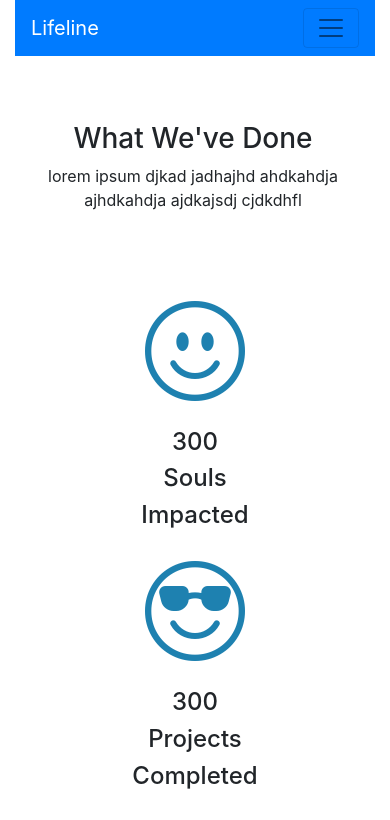
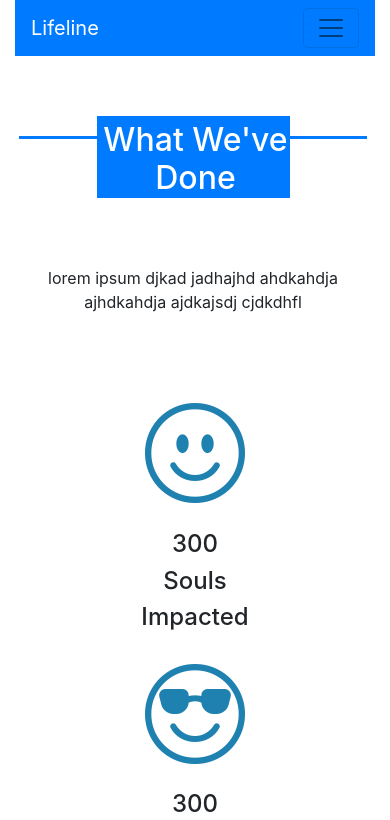
Before and after one commit to TsikaBullRat/website, a React (Create React App) app: page /impacts in a window 390 px wide. Shown: the top 820 px of the page. Built offline with nearby package versions, Linux system fonts and the light colour scheme.

Commit message:
Minute changes

```diff
--- a/src/App.css
+++ b/src/App.css
@@ -1,3 +1,6 @@
+body{
+  overflow-x: hidden;
+}
 .logos{
 padding-top:50px;
 margin-left: 30%;
@@ -42,13 +45,6 @@ i{
   background-color: white;
 }
 
-/*.row{
-margin-left:0.1%;
-font-size: larger;
-padding-top: 50px;
-
-}*/
-
 .impact_box{
   margin-left: 10px;
   margin-right: 10px;
@@ -67,7 +63,6 @@ padding-top: 50px;
 
 .deco_box_home{
   display: block;
-  /*width:300px;*/
   height:300px;
 }
 .header{
@@ -79,11 +74,11 @@ margin-left:60%;
 padding-top: 5%;
 }
 .back{
-  background-image: url("./assets/limping_hand.jpg");
+  background:#ffffff;
   background-size: 100% auto;
   background-position: center;
   background-repeat:no-repeat;
-  /*text-shadow: 1px 1px #000000;*/
+  padding: 80px 0px 80px 0px;
   color: #fff;
 }
 .space{
@@ -112,3 +107,72 @@ padding-top: 5%;
   width: 10px;
   background-color: #000;
 }
+.line{
+  display: block;
+  margin-top: 20px;
+  background-color: #007bff;
+  height: 3px;
+  width: 20%;
+}
+.about_us_box > h2{
+  background-color: #007bff;
+  padding-top: 5px;
+  padding-left: 5px;
+}
+.about_us_box{
+  color: #fff;
+  text-align: center;
+  margin-top: 60px;
+  margin-bottom: 60px;
+  justify-content: center;
+}
+.list_repsonder{
+  margin-left: 270px;
+  width: 350px;
+}
+.footer_nav ul{
+  list-style: none;
+}
+.footer_nav li{
+  margin-bottom: 20px;
+}
+.footer_nav a{
+  color:#fff;
+  text-decoration: none;
+}
+@media (max-width: 986px) {
+  .line{
+    margin-top: 20px;
+    background-color: #007bff;
+    height: 3px;
+    width: 20%;
+  }
+  .about_us_box > h2{
+    background-color: #007bff;
+    width: 50%;
+  }
+  .about_us_box{
+    color: #fff;
+    text-align: center;
+    margin-top: 60px;
+    margin-bottom: 60px;
+    justify-content: center;
+  }
+  .list_repsonder{
+    margin-left: -10px;
+    width: 350px;
+  }
+  .btn-primary {
+    color: #fff;
+    background-color: #5096ff;
+    border-color: #007bff;
+    margin-top: 5%;
+}
+.back{
+  background:#ffffff;
+  background-size: auto 800px;
+  background-position: center;
+  background-repeat:no-repeat;
+  color: #fff;
+}
+}
--- a/src/components/Aboutus.js
+++ b/src/components/Aboutus.js
@@ -1,11 +1,14 @@
-import Header from "../components/Header"
 
 export const Aboutus = () => {
     return (
         <div className="container">
 
-
-            <h1>Helping Hand</h1> <br></br>
+            <div className="row about_us_box">
+                <div className="line"></div>
+                <h2>Helping Hand</h2>
+                <div className="line"></div>
+            </div>
+            <br></br>
             <p>Lifeline Nothern Cape is a non-profit organization that focuses on emotional wellness.The organisation offers counselling ,training and community servives.</p> <br></br>
             <div className=" row ">
                 <div className="card" style={{ width: '20rem' }}>
--- a/src/components/Contacts.js
+++ b/src/components/Contacts.js
@@ -1,14 +1,16 @@
-import Header from "../components/Header"
 
 export const Contacts = () => {
     return (
         <div>
-
+            <div className="row about_us_box">
+                <div className="line"></div>
+                <h2>How to get in touch with us</h2>
+                <div className="line"></div>
+            </div>
             <div className="row">
 
                 <div className="col-lg-6  col-sm-12 ">
 
-                    <div className="header"> <h2>How to get in touch with us</h2> </div>
 
                     <div className="logos">
 
--- a/src/components/Footer.js
+++ b/src/components/Footer.js
@@ -1,24 +1,35 @@
-
+import {Link} from 'react-router-dom';
 
 function Footer() {
 
     return (
         <div className="row bg-primary">
             <div className="col-lg-4 col-sm-12">
-            <a style={{color:'#fff'}} href="#">Lifeline</a>
+                <a style={{ color: '#fff' }} href="#">Lifeline</a>
             </div>
-            <div className="col-lg-4 col-sm-12" style={{color:'#fff'}}>
-                <div><i className="bi bi-envelope" style={{color:'#fff',fontSize:24}}></i> Lifeline@gmailcom <br></br></div>
-                <div className='Space-around' > <i className="bi bi-telephone" style={{color:'#fff', fontSize:24}}></i> 0530501067  <br></br></div>
-                <div className='Space-around'> <i className="bi bi-facebook" style={{color:'#fff',fontSize:24}}></i> https://www.facebook.com <br></br></div>
-                <div className='Space-around'> <i className="bi bi-instagram" style={{color:'#fff',fontSize:24}}></i> @Lifeline_nc <br></br></div>
-                <div className='Space-around'> <i className="bi bi-geo-alt-fill" style={{color:'#fff',fontSize:24}}></i> 1 Lynch St. Homestead,Kimberley,8301 <br></br></div>
+            <div className="col-lg-4 col-sm-12" style={{ color: '#fff' }}>
+                <div><i className="bi bi-envelope" style={{ color: '#fff', fontSize: 24 }}></i> Lifeline@gmailcom <br></br></div>
+                <div className='Space-around' > <i className="bi bi-telephone" style={{ color: '#fff', fontSize: 24 }}></i> 0530501067  <br></br></div>
+                <div className='Space-around'> <i className="bi bi-facebook" style={{ color: '#fff', fontSize: 24 }}></i> https://www.facebook.com <br></br></div>
+                <div className='Space-around'> <i className="bi bi-instagram" style={{ color: '#fff', fontSize: 24 }}></i> @Lifeline_nc <br></br></div>
+                <div className='Space-around'> <i className="bi bi-geo-alt-fill" style={{ color: '#fff', fontSize: 24 }}></i> 1 Lynch St. Homestead,Kimberley,8301 <br></br></div>
             </div>
-            <div className="col-lg-4 col-sm-12" style={{color:'#fff',textDecoration:'underline'}}>
-                <p>Info</p>
-                <p>Surpport</p>
-                <p>Terms of Use</p>
-                <p>Privacy Policy</p>
+            <div className="col-lg-4 col-sm-12 footer_nav">
+                <ul>
+                    <li>
+                    <Link exact to="/about">About Us</Link>
+                    </li>
+                    <li>
+                    <Link exact to="/impacts">Our Impacts</Link>
+                    </li>
+                    <li>
+                    <Link exact to="/contacts">Contacts</Link>
+                    </li>
+
+
+
+                </ul>
+
             </div>
         </div>
     );
--- /dev/null
+++ b/src/components/Headline.js
@@ -0,0 +1,12 @@
+import React from 'react';
+
+export const Headline = (prop) => {
+    console.log(prop)
+    return (
+        <div className="row about_us_box">
+            <div className="line"></div>
+            <h2>{this.prop.headline}</h2>
+            <div className="line"></div>
+        </div>
+    )
+}
--- a/src/components/Home.js
+++ b/src/components/Home.js
@@ -1,6 +1,6 @@
 import Footer from './Footer'
 import Summary from './Summary'
-import Impact_sum from './Impact_summary'
+import ImpactSum from './impactSummary'
 
 
 export const Home = () => {
@@ -8,13 +8,12 @@ export const Home = () => {
     return (
         <div>
             <div>
-
                 <div className="jumbotron">
 
                     <div style={{ marginTop: '15%' }}>
                         <h1 className="display-4 pt-5 font-weight-bold">Get hope to the hopless</h1>
                         <h3 className="lead">This is a simple hero unit, a simple jumbotron-style component for calling extra attention to featured content or information.</h3>
-                        <a className="btn btn-primary btn-lg" href="#" role="button">Make a difference</a>
+                        <a className="btn btn-primary btn-lg ml-3" href="#" role="button">Make a difference</a>
                         <a className="btn btn-primary btn-lg ml-3" href="#" role="button">Give a hand</a>
                     </div>
 
@@ -24,7 +23,7 @@ export const Home = () => {
 
             </div>
             <Summary />
-            <Impact_sum/>
+            <ImpactSum/>
             <Footer />
         </div>
 
--- a/src/components/Ourimpacts.js
+++ b/src/components/Ourimpacts.js
@@ -1,11 +1,14 @@
-import Header from './Header';
 import thanks from '../assets/thank_you.jpg'
 
 export const Ourimpacts = () => {
     return (
         <div>
-            <div className="mt-5 mr-1 mb-5 text-center">
-                <h3>What We've Done</h3>
+            <div className="mr-1 mb-5 text-center">
+                <div className="row about_us_box">
+                    <div className="line"></div>
+                    <h2>What We've Done</h2>
+                    <div className="line"></div>
+                </div>
                 <p>lorem ipsum djkad jadhajhd ahdkahdja ajhdkahdja ajdkajsdj cjdkdhfl </p>
             </div>
             <div class="row justify-content-center mt-5 mb-5">
--- a/src/components/Points.js
+++ /dev/null
@@ -1,7 +0,0 @@
-export const Points = () => {
-    return(
-        <div className="outer_circle">
-            <div className="inner_circle"></div>
-        </div>
-    )
-};
--- a/src/components/Summary.js
+++ b/src/components/Summary.js
@@ -1,33 +1,47 @@
 import { Link } from 'react-router-dom';
-import { Points } from './Points'
+import {Headline} from './Headline';
 
 function Summary() {
     return (
         <div className="container-fluid">
-            <div className="row mb-4 ml-5 mr-5">
-
-                <div className="col-sm-12 col-lg-4 text-center mb-5">
+            <div className="row about_us_box">
+                <div className="line"></div>
+                <h2>About Us</h2>
+                <div className="line"></div>
+            </div>
+            <div className="row justify-content-center mb-5">
+                <div className="col-sm-12 col-lg-4 text-center">
                     <h3>What we're about</h3>
                     <p>Lorem ipsum dolor sit amet, consectetur adipiscing elit, sed do eiusmod tempor ....</p>
                     <Link exact to="/about">
                         <button className="btn btn-primary">Want to know more</button>
                     </Link>
                 </div>
-                <ul className="col-sm-12 col-lg-6 text-center">
+                <div className="col-sm-12 col-lg-6  text-center" >
                 <h3>Our Mission</h3>
+                    <ul>
+                        <div className="list_repsonder">
                         <li>
                             To assist those with depression
                         </li>
                         <hr />
+                        </div>
+                        <div className="list_repsonder">
                         <li>
                         To help those in bad situations out of them
                         </li>
                         <hr />
+                        </div>
+                        <div className="list_repsonder">
                         <li>
                         To give you someone to talk to
                         </li>
                         <hr />
+                        </div>
+
                     </ul>
+
+                </div>
             </div>
         </div>
     )
```
Also changed, not shown: src/components/impactSummary.js (renamed from src/components/Impact_summary.js, +26 -24 lines), 1 other file (tests, documents, lock files or other folders). Lines whose indentation alone changed are shown as unchanged.
